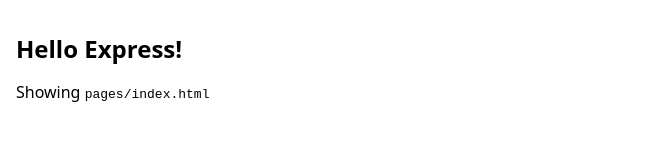
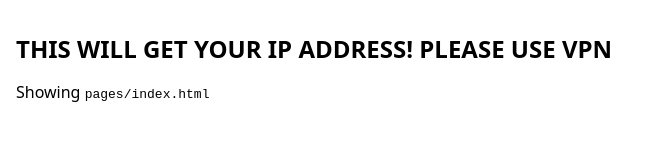
Before and after one commit to alfianahar/express-test-get-address, a website: page pages/index.html in a window 1280 px wide. Shown: the whole page, without its empty margins (0-657 px from the left). Drawn offline with Linux system fonts and the light colour scheme; files that its build step writes are made by us from their sources.

Commit message:
doc: add readme and fix html pages

```diff
--- a/index.js
+++ b/index.js
@@ -15,8 +15,6 @@
 app.get('/robot/check', (req, res) => {
     res.json(connectedRobot);
 });
-
-
 
 app.post('/', (req, res) => {
     // const caller = req.body.caller;
--- a/pages/index.html
+++ b/pages/index.html
@@ -7,7 +7,7 @@
     <link rel="stylesheet" href="./style.css" />
   </head>
   <body>
-    <h1>Hello Express!</h1>
+    <h1>THIS WILL GET YOUR IP ADDRESS! PLEASE USE VPN</h1>
     <p>Showing <code>pages/index.html</code></p>
   </body>
 </html>
```
Also changed, not shown: README.md (added).
